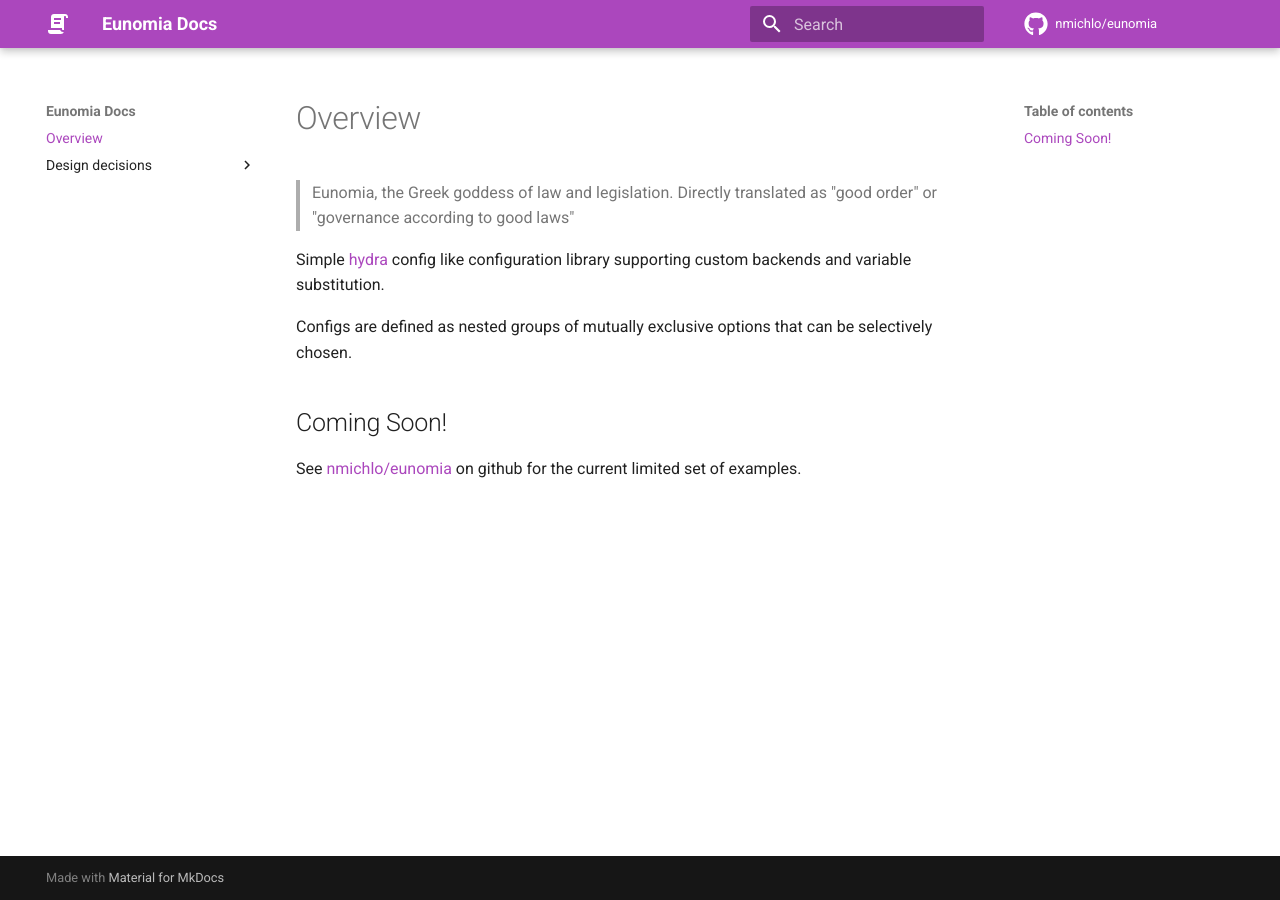
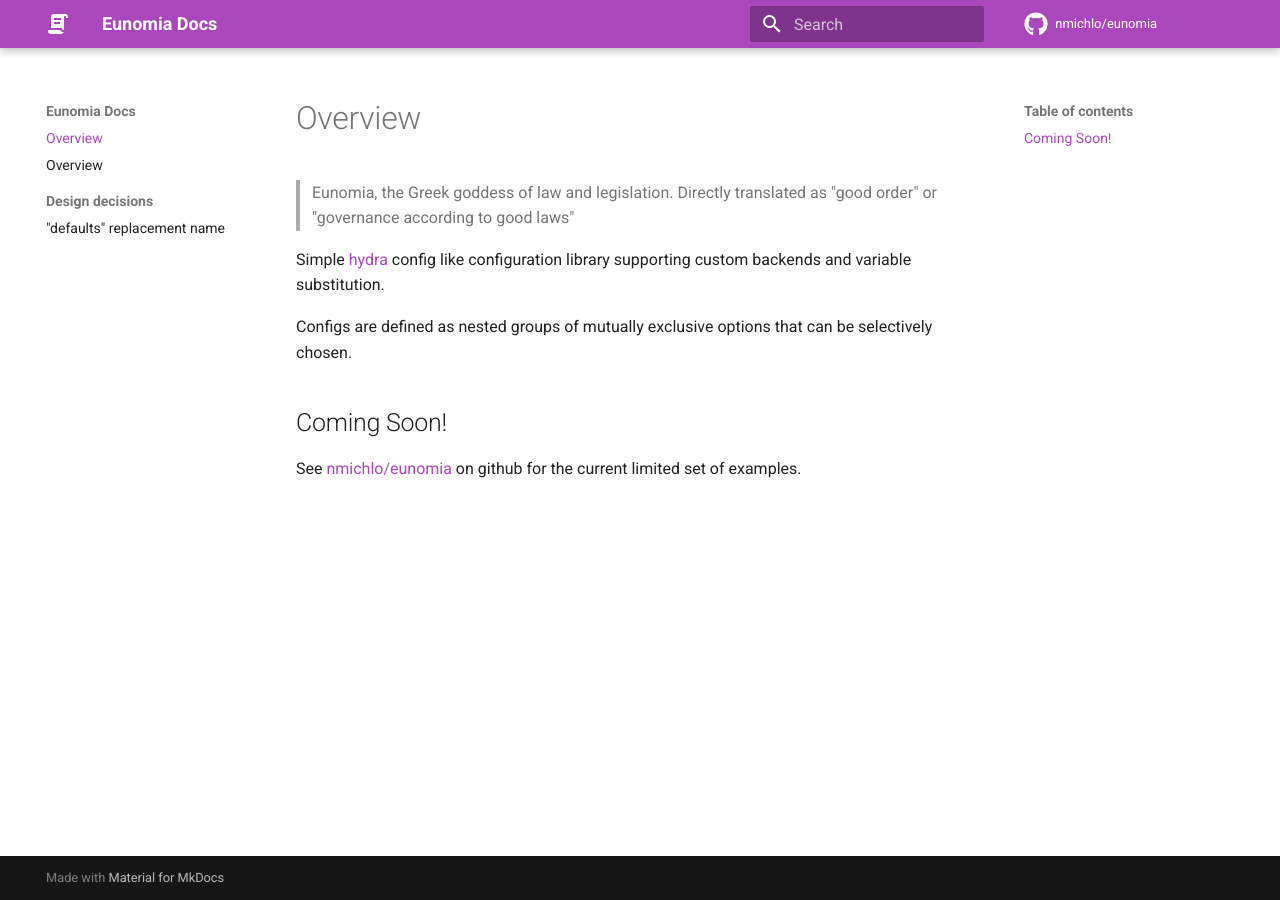
Before and after one commit to nmichlo/eunomia, an MkDocs documentation site: the page built from docs/index.md, in a window 1280 px wide. Built offline with MkDocs 1.6.1 and Material for MkDocs 9.7.7, drawn with Linux system fonts in a browser that asks for light colours; comment, search, counter and statistics services are not loaded.

Commit message:
initial mkdocs

````diff
--- /dev/null
+++ b/docs/src/style/extra.css
@@ -0,0 +1,7 @@
+
+/* mkdocstrings - Recommended Material Theme CSS */
+div.doc-contents:not(.first) {
+  padding-left: 25px;
+  border-left: 4px solid rgba(230, 230, 230, 1);
+  margin-bottom: 80px;
+}
--- a/mkdocs.yml
+++ b/mkdocs.yml
@@ -1,7 +1,19 @@
 site_name: Eunomia Docs
 repo_url: https://github.com/nmichlo/eunomia
 repo_name: nmichlo/eunomia
+
+
+#nav:
+#  - About: index.md
+#  - Overview: overview.md
+#  - Quickstart: quickstart.md
+
+
 theme:
+  features:
+    # - navigation.instant
+    - navigation.sections
+    - navigation.indexes
   name: material
   palette:
     scheme: default
@@ -10,24 +22,85 @@
     repo: fontawesome/brands/github
     logo: material/script-text
   favicon: images/favicon.png
+
+
+extra_css:
+  - src/style/extra.css
+
+
 plugins:
   - search
-  - mkdocstrings # reference functions and code in markdown `::: module.class.func`
+  - mkdocstrings: # reference functions and code in markdown `::: module.class.func`
+      watch:
+        - eunomia
+      default_handler: python
+      handlers:
+        python:
+          # these can be overridden by appending the yaml nodes after the ::: but indented
+          # ALL OPTIONS: https://mkdocstrings.github.io/handlers/python
+          rendering:
+            show_root_heading: true
+            show_root_full_path: true
+            show_root_members_full_path: false
+            show_source: false
+            heading_level: 2
+
   - git-revision-date-localized: # visible last edit date on each page
       type: date
       fallback_to_build_date: false
+
+
 markdown_extensions:
-  - admonition
-  - pymdownx.details
-  - pymdownx.highlight
-  - pymdownx.inlinehilite
-  - pymdownx.superfences
-  - pymdownx.snippets
-  - pymdownx.tabbed
-  - pymdownx.arithmatex:
-      generic: true
-# THE !! CURRENTLY BREAKS READTHEDOCS
-# https://github.com/readthedocs/readthedocs.org/issues/7865
-#  - pymdownx.emoji:
-#      emoji_index: !!python/name:materialx.emoji.twemoji
-#      emoji_generator: !!python/name:materialx.emoji.to_svg
+  # General Links:
+  # ALL: https://squidfunk.github.io/mkdocs-material/reference
+
+  # META:
+  - meta                         # override titles and descriptions
+
+  # REFERENCES:
+  - abbr                         # show content on hover
+  - footnotes                    # references / footnotes
+  - pymdownx.snippets            # insert code from other
+
+  # CUSTOM CSS + BUTTONS
+  - attr_list                    # add css eg. for buttons
+
+  # CODE:
+  - pymdownx.highlight           # code highlight ```bash ...```
+  - pymdownx.inlinehilite        # code highlight `#!bash ...`
+
+  - pymdownx.tabbed              # group markdown under tabs
+
+  # ADMONITIONS & DIAGRAMS:
+  - admonition                   # blocks with a description
+  - pymdownx.details             # collapsible admonitions
+  - pymdownx.superfences:        # nesting inside admonitions
+      custom_fences:             # add support for diagrams
+        - name: mermaid
+          class: mermaid-experimental
+          format: !!python/name:pymdownx.superfences.fence_code_format
+
+  # ICONS + EMOJIS:
+  - pymdownx.emoji:              # :smile:
+      emoji_index: !!python/name:materialx.emoji.twemoji
+      emoji_generator: !!python/name:materialx.emoji.to_svg
+  # pymdownx.keys                # ++ctrl+alt+delete++
+
+  # FORMATTING:
+  - pymdownx.betterem:           # better bold / italic
+      smart_enable: all
+  - pymdownx.caret               # superscript eg. H^2^O
+  - pymdownx.mark                # ==highlight text==
+  - pymdownx.tilde               # subscript H~2~0 & ~~delete~~
+  # pymdownx.critic              # text difference highlighting
+  # pymdownx.smartsymbols        # copyright (tm) trademark etc
+
+  # LISTS:
+  - def_list                     # key value pair lists
+  - pymdownx.tasklist:           # prettyfy lists  - * +
+      custom_checkbox: true      # pretty checkboxes
+      clickable_checkbox: false  # not persisted...
+
+  # MATH: requires JS injection
+  # pymdownx.arithmatex:         # $<latex>$ $$<latex>$$
+  #   generic: true
````
Also changed, not shown: docs/overview.md (added, +19 -0 lines).
